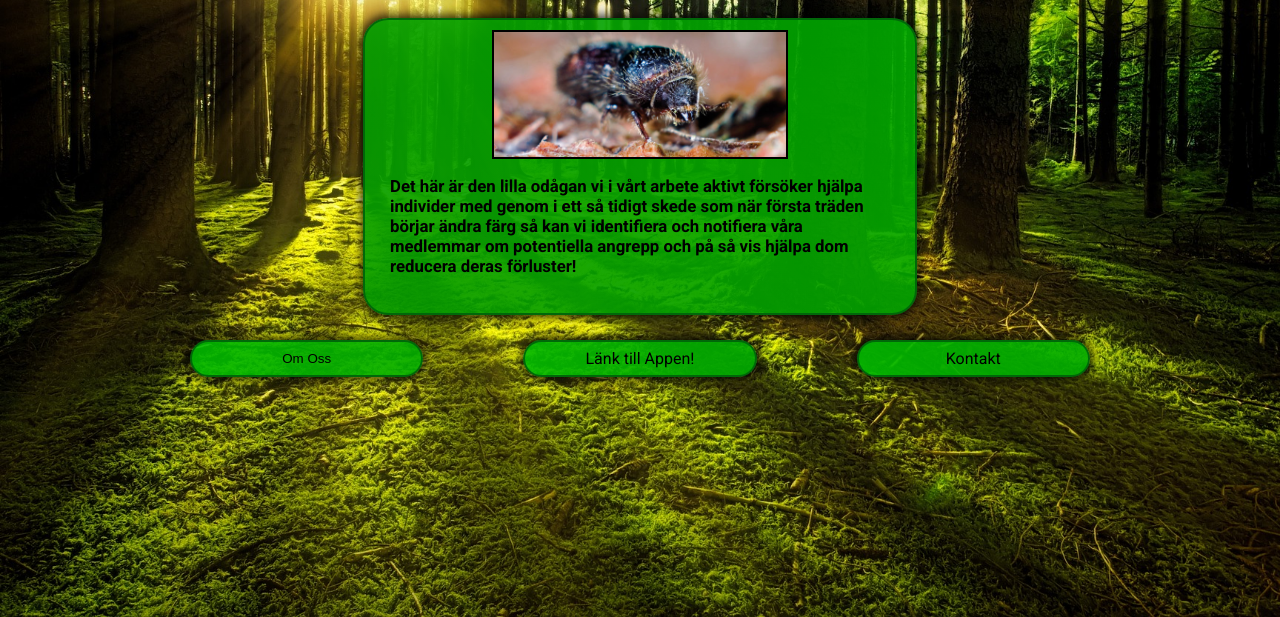
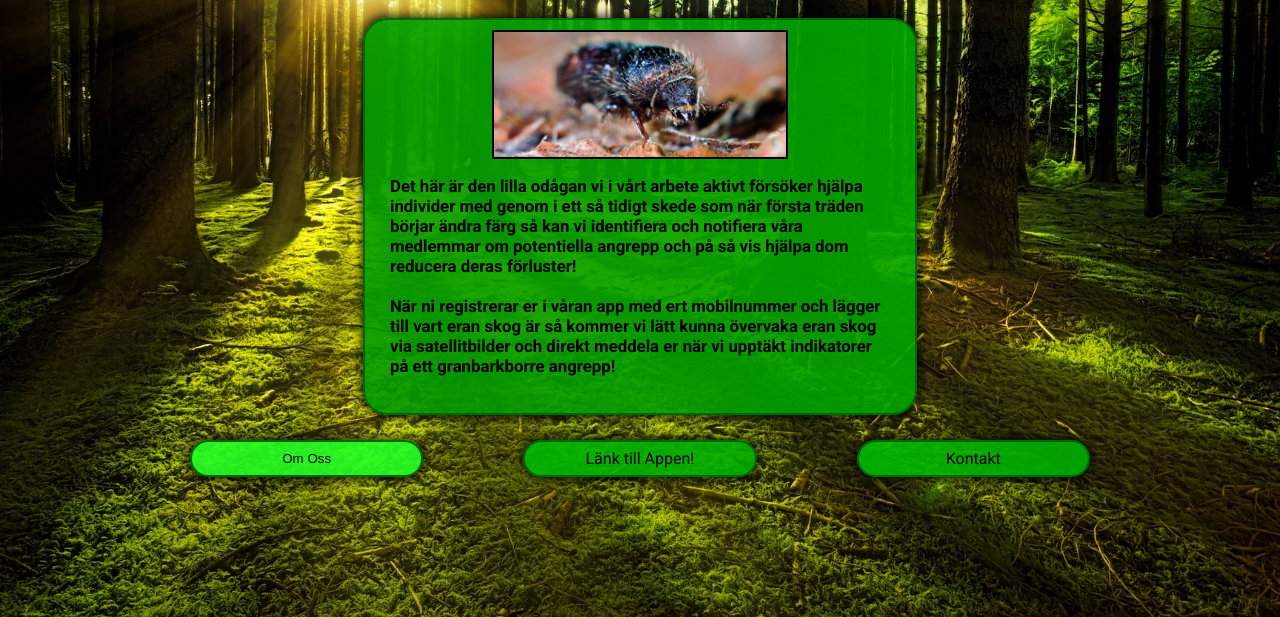
Before and after one commit to Thuse91/Granborre, a plain HTML site: page index.html in a window 1280 px wide. In both pictures the pointer is over the button "Om Oss". Shown: the part 183-800 px from the top of the page. Drawn offline with Linux system fonts and the light colour scheme.

Commit message:
minor changes

```diff
--- a/index.html
+++ b/index.html
@@ -20,6 +20,11 @@
                         genom i ett så tidigt skede som när första träden börjar ändra färg
                         så kan vi identifiera och notifiera våra medlemmar om potentiella
                         angrepp och på så vis hjälpa dom reducera deras förluster!
+                        <br>
+                        <br>
+                        När ni registrerar er i våran app med ert mobilnummer och lägger
+                        till vart eran skog är så kommer vi lätt kunna övervaka eran skog via satellitbilder och
+                        direkt meddela er när vi upptäkt indikatorer på ett granbarkborre angrepp!
                     </p>
                 </div>
             </div>
--- a/style.css
+++ b/style.css
@@ -104,6 +104,10 @@ p {
     cursor: pointer;
 }
 
+.nav-btn:hover {
+    background: #23ff23e5;
+}
+
 .row2,
 #btn2 {
     display:none;
@@ -140,7 +144,7 @@ p {
 
 
 .link-btn:hover {
-    background-color: #45ff45e5;
+    background-color: #3afd3ae5;
 }
 
 .row4 {
```
